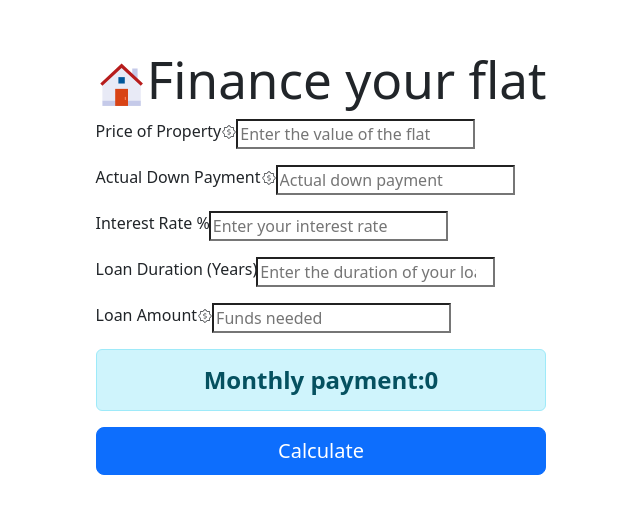
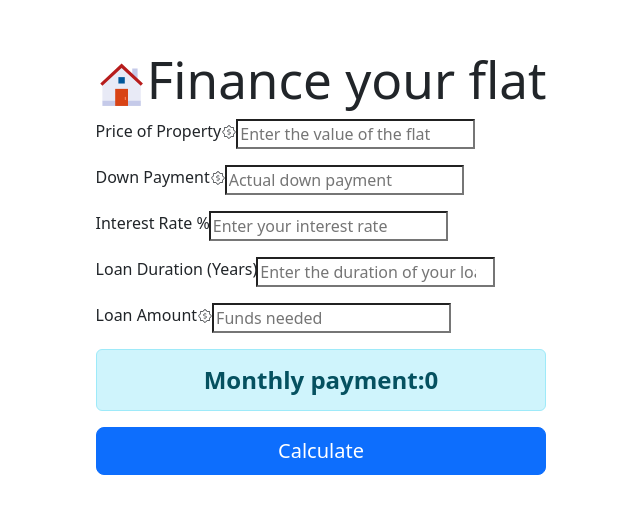
Before and after one commit to gipsoong/journeyhome, a React (Vite) app: page / in a window 1280 px wide. Shown: the part 137-650 px from the top of the page, without its empty margins (319-959 px from the left). Built offline with nearby package versions, Linux system fonts and the light colour scheme.

Commit message:
Added routing, navbar and footer.

```diff
--- a/src/components/form.jsx
+++ b/src/components/form.jsx
@@ -58,7 +58,7 @@ function Form() {
                 onInput={(e) => setDownPayment(e.target.value)}
             /> */}
             <FormInputGroup
-                text="Actual Down Payment"
+                text="Down Payment"
                 icon={<CiBadgeDollar />}
                 placeholder={"Actual down payment"}
                 readOnly={true}
```
